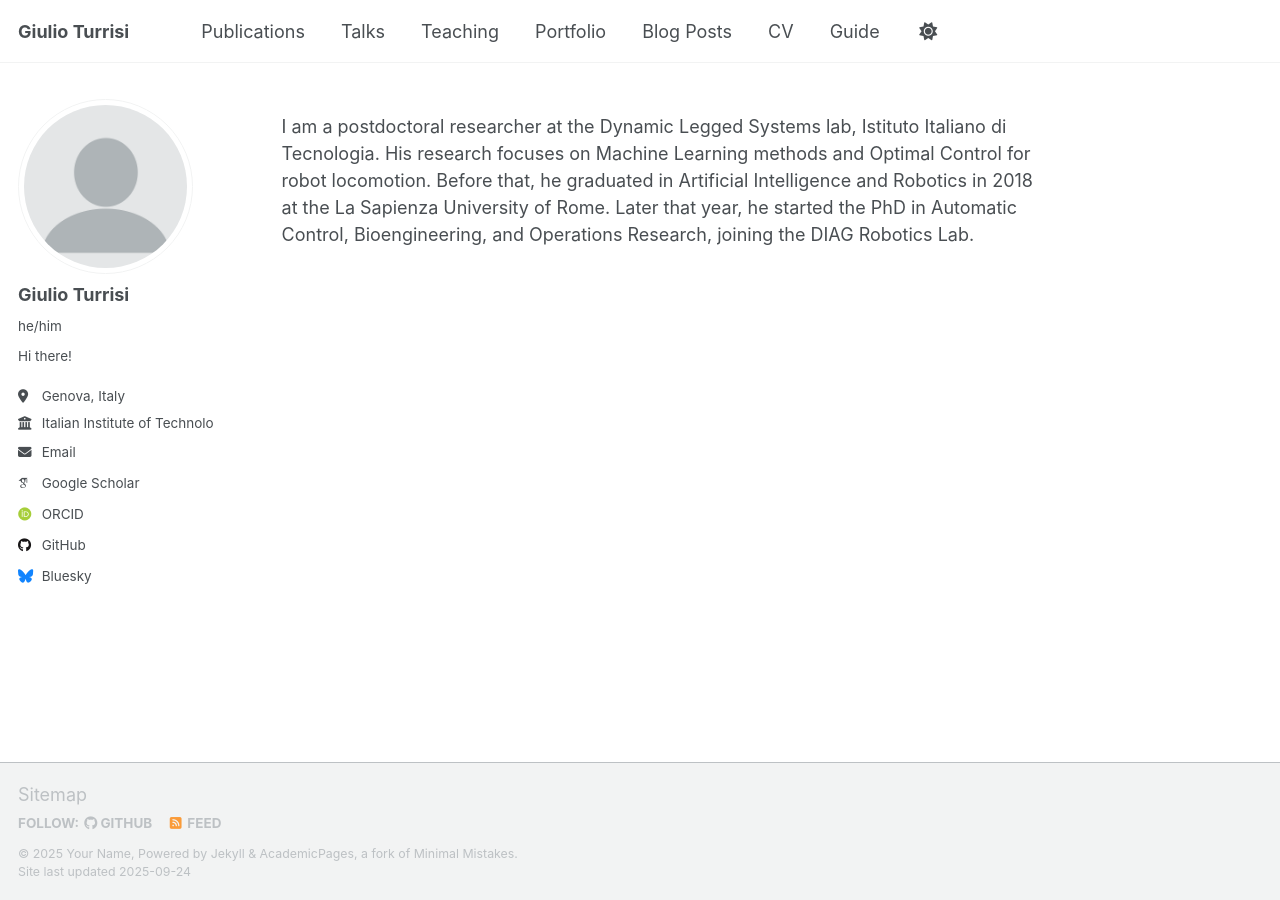
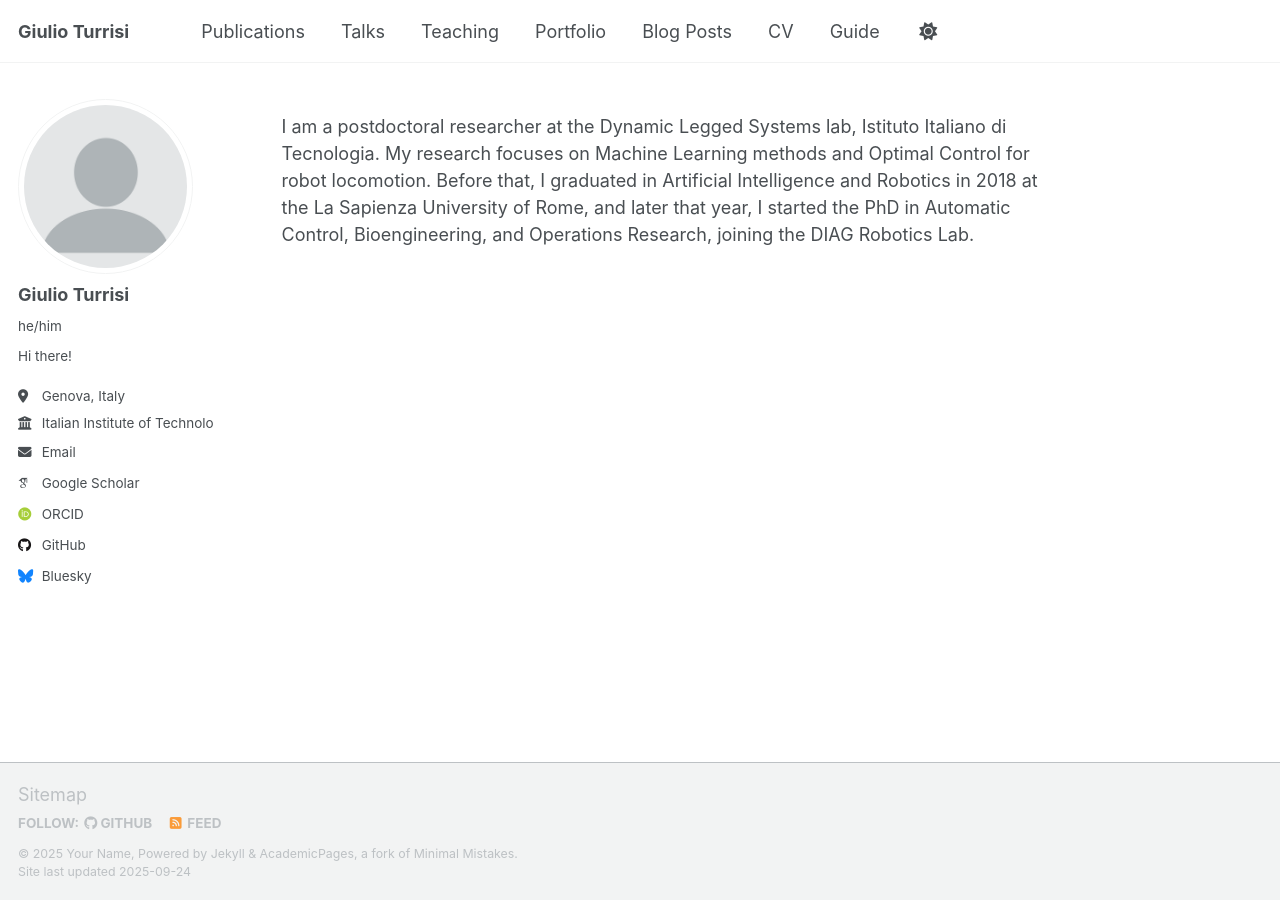
Before and after one commit to giulioturrisi/giulioturrisi.github.io, a Jekyll site: the page built from _pages/about.md, in a window 1280 px wide. Built offline with Jekyll 4.4.1, drawn with Linux system fonts in a browser that asks for light colours; some web fonts are replaced; a script that is not in the unit is left out.

Commit message:
small modification

```diff
--- a/_pages/about.md
+++ b/_pages/about.md
@@ -7,4 +7,4 @@ redirect_from:
   - /about.html
 ---
 
-I am a postdoctoral researcher at the Dynamic Legged Systems lab, Istituto Italiano di Tecnologia. His research focuses on Machine Learning methods and Optimal Control for robot locomotion. Before that, he graduated in Artificial Intelligence and Robotics in 2018 at the La Sapienza University of Rome. Later that year, he started the PhD in Automatic Control, Bioengineering, and Operations Research, joining the DIAG Robotics Lab.
+I am a postdoctoral researcher at the Dynamic Legged Systems lab, Istituto Italiano di Tecnologia. My research focuses on Machine Learning methods and Optimal Control for robot locomotion. Before that, I graduated in Artificial Intelligence and Robotics in 2018 at the La Sapienza University of Rome, and later that year, I started the PhD in Automatic Control, Bioengineering, and Operations Research, joining the DIAG Robotics Lab.
```
